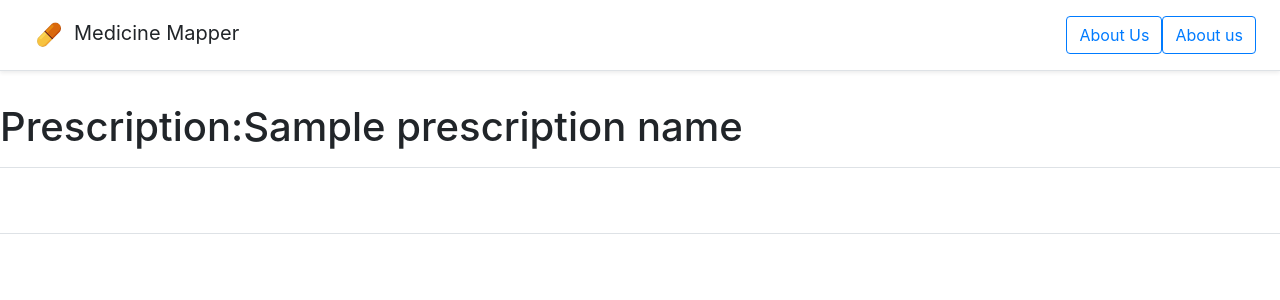
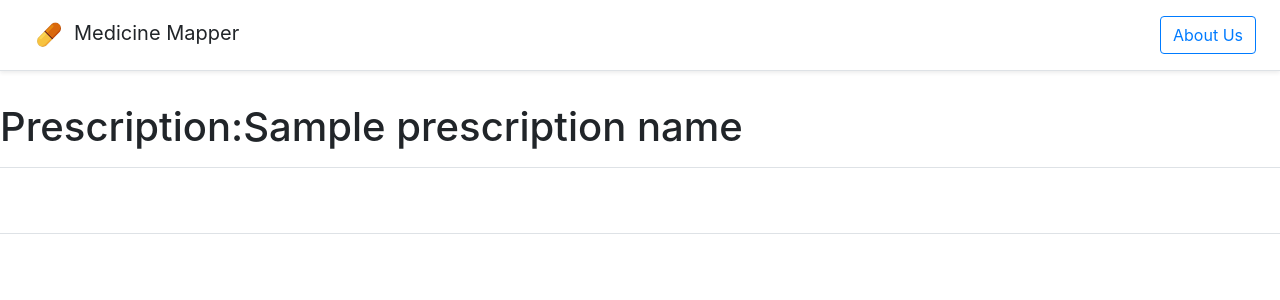
Before and after one commit to kieran12lamb/HCI, a Flask app: template templates/graphs.html in a window 1280 px wide. Shown: the top 300 px of the page. Run offline with Flask 2, Linux system fonts and the light colour scheme; the template is opened without the code that fills it: most values are stand-ins (such as "Sample title", 1, 10 or a date in 2020); some libraries are stand-ins or nearby versions.

Commit message:
removed redundant about button on graphs.html

```diff
--- a/templates/graphs.html
+++ b/templates/graphs.html
@@ -24,7 +24,6 @@
       <form class="" action="templates/about.html" method="post">
         <button type="submit" id='aboutButton' type="button" class="btn btn-outline-primary">About Us</button>
       </form>
-      <a class="btn btn-outline-primary" href="#">About us</a>
     </div>
 
     <div class="d-flex justify-content-between flex-wrap flex-md-nowrap align-items-center pt-3 pb-2 mb-3 border-bottom">
```
